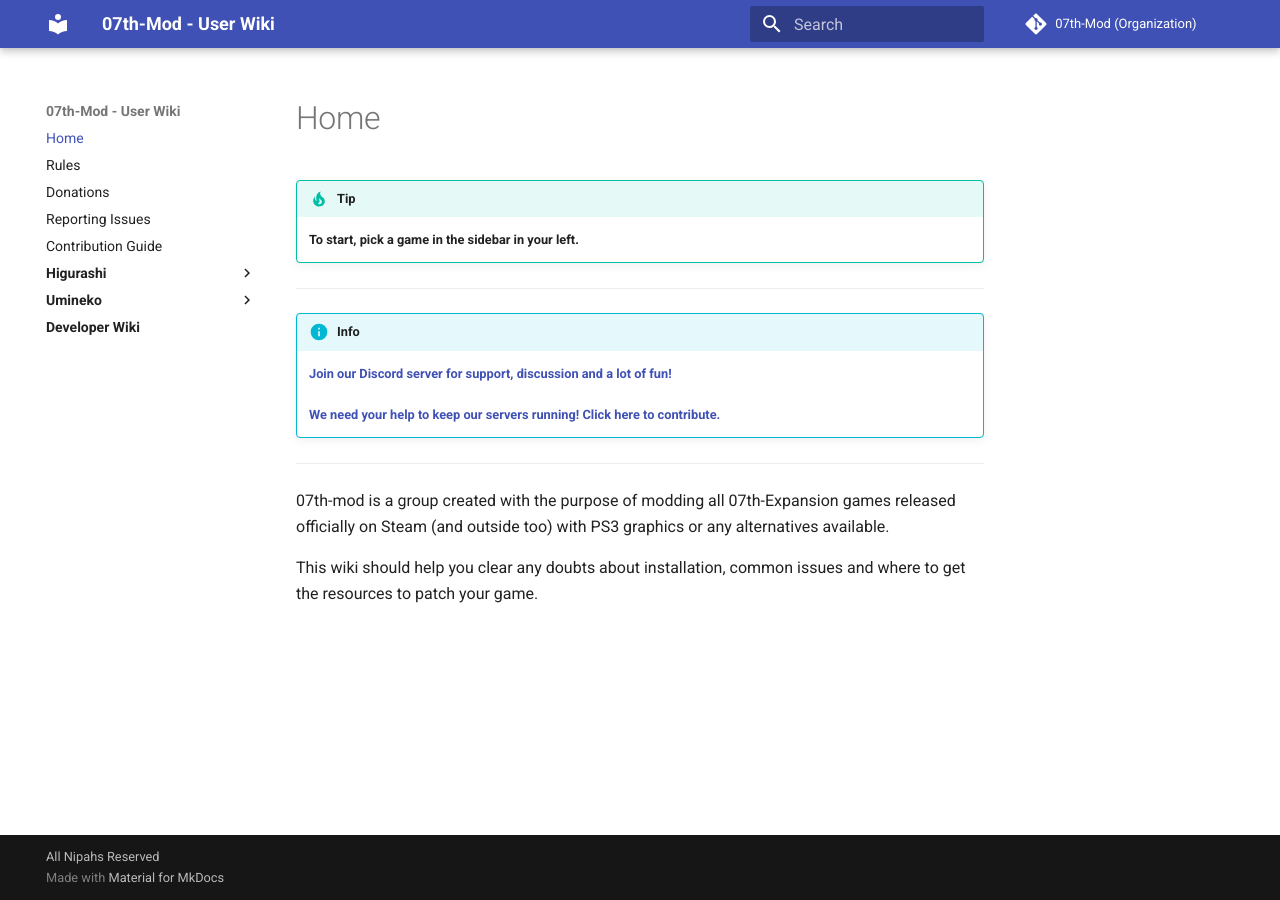
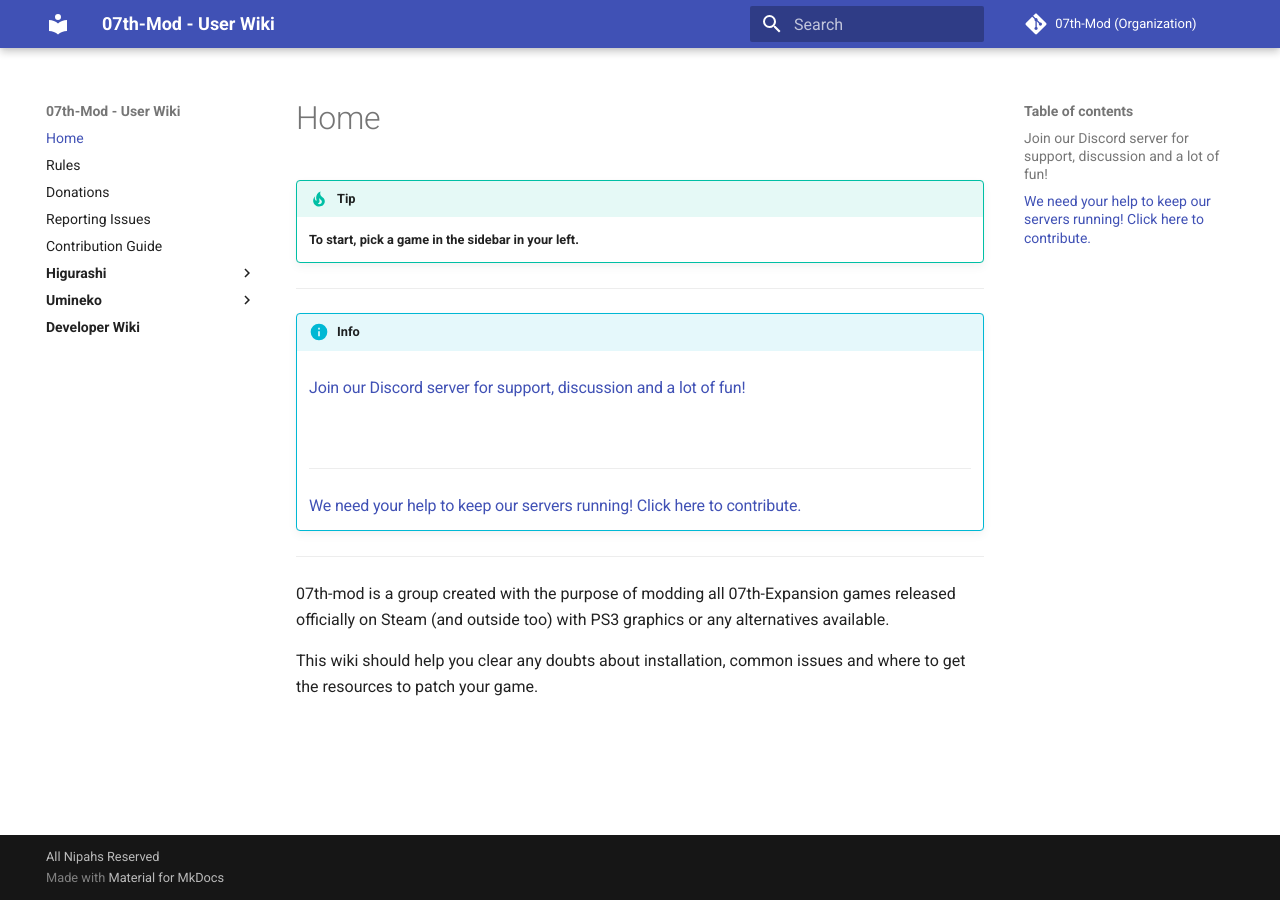
Before and after one commit to 07th-mod/wiki, an MkDocs documentation site: the page built from docs/index.md, in a window 1280 px wide. Built offline with MkDocs 1.6.1 and Material for MkDocs 9.7.7, drawn with Linux system fonts in a browser that asks for light colours.

Commit message:
Update index.md

```diff
--- a/docs/index.md
+++ b/docs/index.md
@@ -4,8 +4,9 @@
 ***
 
 !!! info
-    **[Join our Discord server for support, discussion and a lot of fun!](https://discord.gg/pf5VhF9)**<br></br>
-    **[We need your help to keep our servers running! Click here to contribute.](https://07th-mod.com/wiki/Donations)**
+    ### [Join our Discord server for support, discussion and a lot of fun!](https://discord.gg/pf5VhF9)<br></br>
+    ***
+    ### [We need your help to keep our servers running! Click here to contribute.](https://07th-mod.com/wiki/Donations)
 
 ***
 
```
